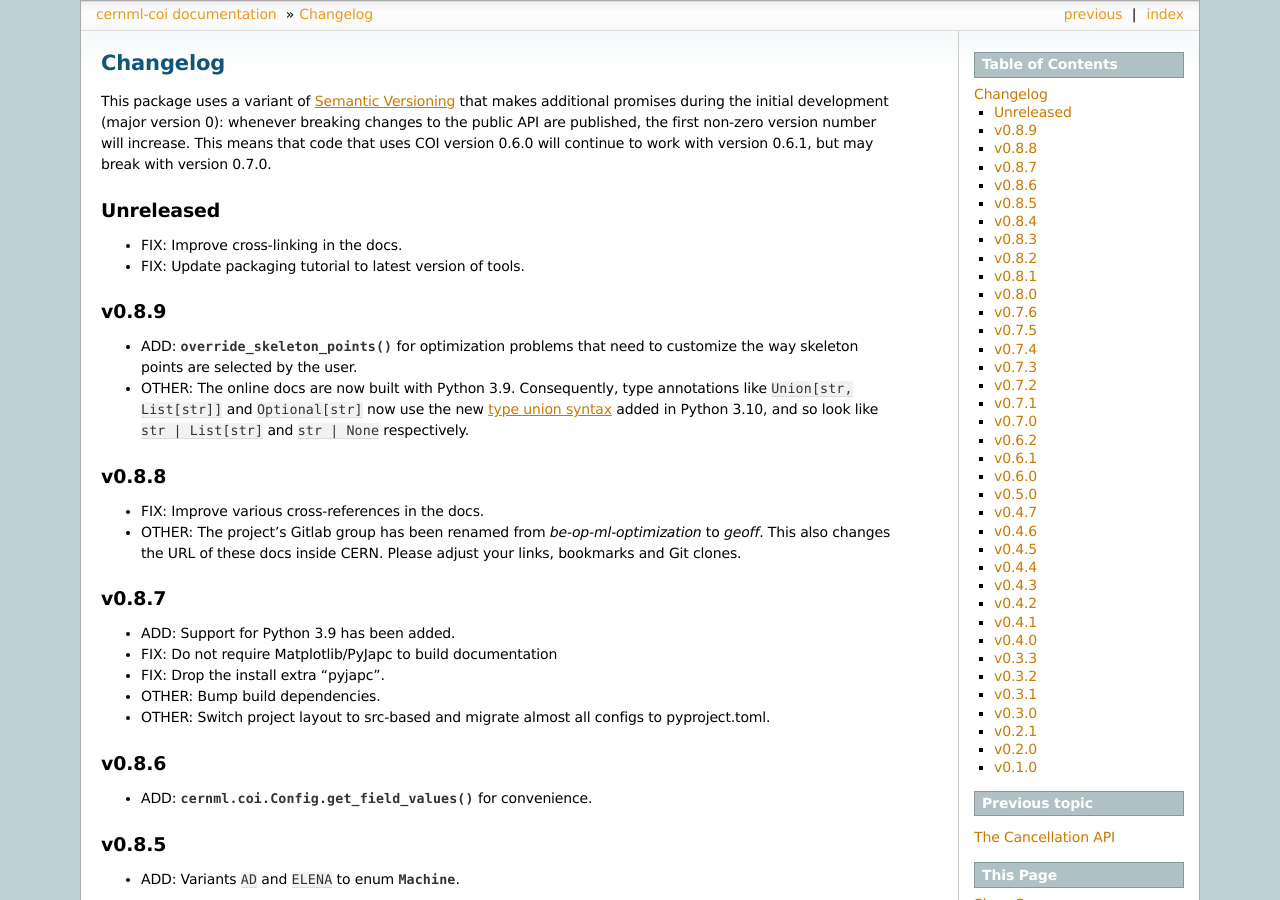
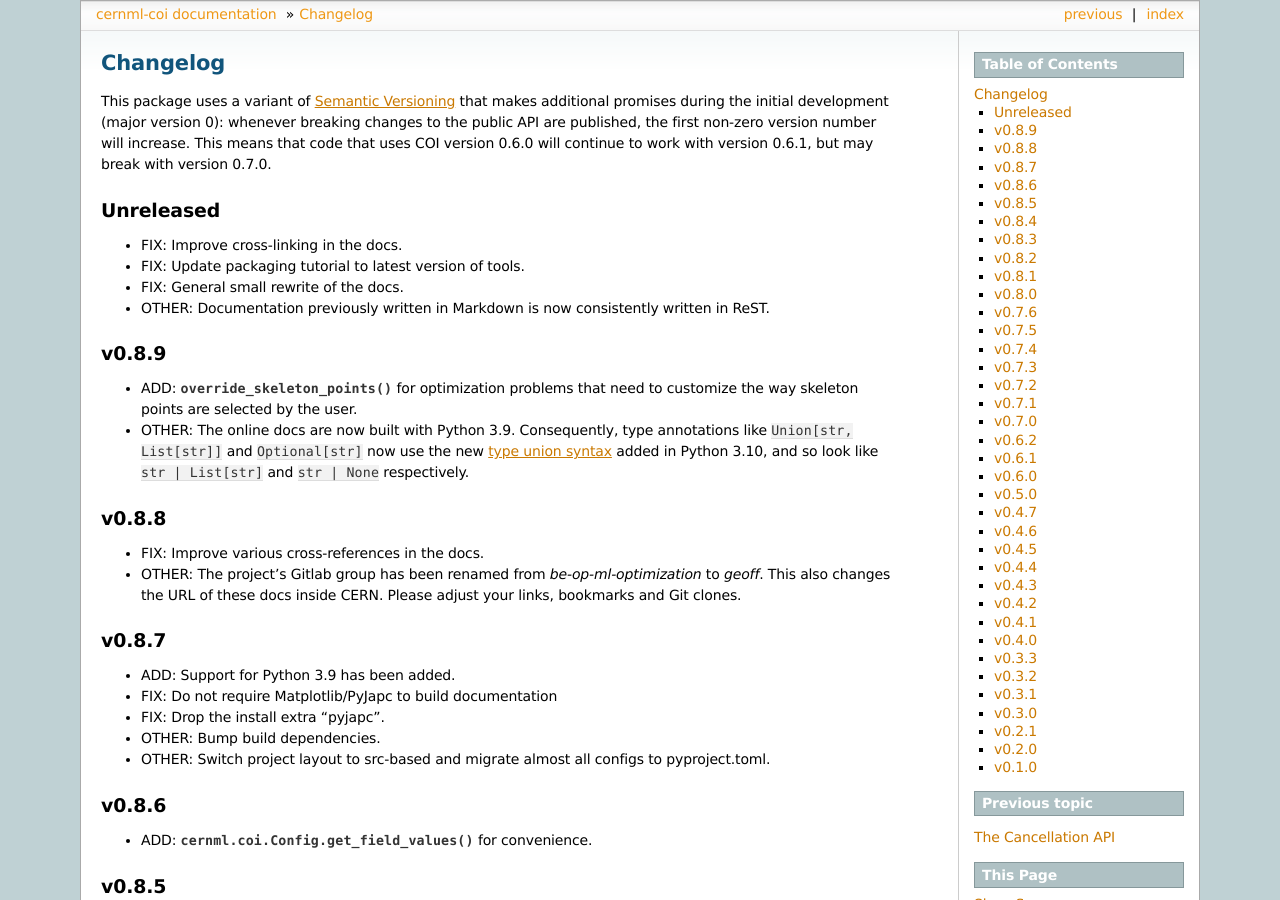
Before and after one commit to geoff-project/coi, a Sphinx documentation site: the page built from docs/changelog.rst, in a window 1280 px wide and 900 px high. Built offline with Sphinx 7.4.7, drawn with Linux system fonts in a browser that asks for light colours; the version number could not be read and is left out.

Commit message:
Add missing items to changelog.

```diff
--- a/docs/changelog.rst
+++ b/docs/changelog.rst
@@ -16,6 +16,8 @@ Unreleased
 
 - FIX: Improve cross-linking in the docs.
 - FIX: Update packaging tutorial to latest version of tools.
+- FIX: General small rewrite of the docs.
+- OTHER: Documentation previously written in Markdown is now consistently written in ReST.
 
 v0.8.9
 ------
```
